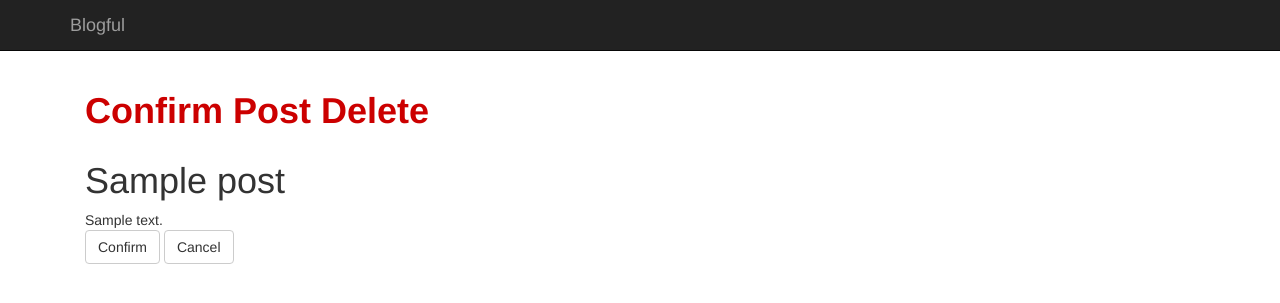
After one commit to jlybianto/blogful, a Flask app: page /post/1/delete in a window 1280 px wide. The commit adds this page. Shown: the top 303 px of the page. Run offline with Flask 2, Linux system fonts and the light colour scheme; tables that the repository leaves empty hold one stand-in row (values such as "Sample post"); some libraries are stand-ins or nearby versions.

Commit message:
Added Delete feature

```diff
--- /dev/null
+++ b/blog/templates/delete_post.html
@@ -0,0 +1,21 @@
+{% import "macros.html" as macros %}
+{% extends "base.html" %}
+
+{% block content %}
+<div class="col-md-12">
+  <h1 style="color:#CC0000; font-weight:bold"><bold>Confirm Post Delete</bold></h1>
+</div>
+
+{{ macros.render_single_post(post) }}
+
+<div class="col-md-3">
+  <form method="POST">
+    <a href="{{ url_for('delete_post_post', id=post.id) }}">
+      <button type="submit" class="btn btn-default">Confirm</button>
+    </a>
+    <a href="{{ url_for('posts', id=post.id) }}">
+      <button type="button" class="btn btn-default">Cancel</button>
+    </a>
+  </form>
+</div>
+{% endblock %}
--- a/blog/templates/single_post.html
+++ b/blog/templates/single_post.html
@@ -1,12 +1,16 @@
 {% import "macros.html" as macros %}
 {% extends "base.html" %}
+
 {% block content %}
 
 {{ macros.render_single_post(post) }}
 
-<div class="col-md-2">
+<div class="col-md-3">
   <a href="{{ url_for('edit_post_get', id=post.id) }}">
     <button type="button" class="btn btn-default">Edit</button>
+  </a>
+  <a href="{{ url_for('delete_post_get', id=post.id) }}">
+    <button type="button" class="btn btn-default">Delete</button>
   </a>
 </div>
 
--- a/blog/views.py
+++ b/blog/views.py
@@ -78,7 +78,22 @@ def edit_post_get(id):
 @app.route("/post/<int:id>/edit", methods=["POST"])
 def edit_post_post(id):
   post = session.query(Post).get(id)
-  post.title=request.form["title"],
-  post.content=mistune.markdown(request.form["content"]),
+  post.title = request.form["title"],
+  post.content = mistune.markdown(request.form["content"]),
+  session.add(post)
   session.commit()
   return redirect(url_for("posts"))
+
+
+@app.route("/post/<int:id>/delete", methods=["GET"])
+def delete_post_get(id):
+  post = session.query(Post).get(id)
+  return render_template("delete_post.html", post=post)
+
+
+@app.route("/post/<int:id>/delete", methods=["POST"])
+def delete_post_post(id):
+  post = session.query(Post).get(id)
+  session.delete(post)
+  session.commit()
+  return redirect(url_for("posts"))
```
